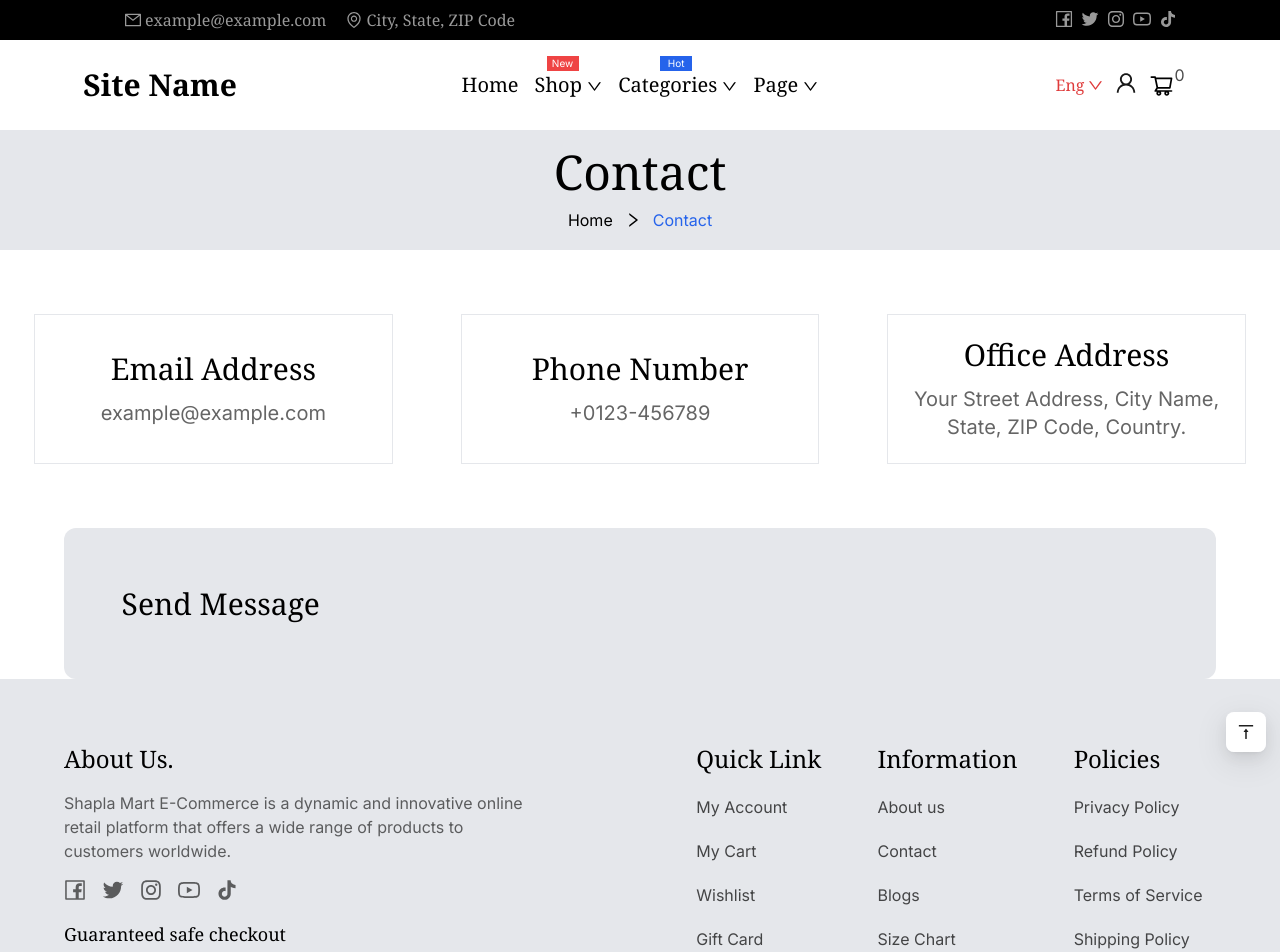
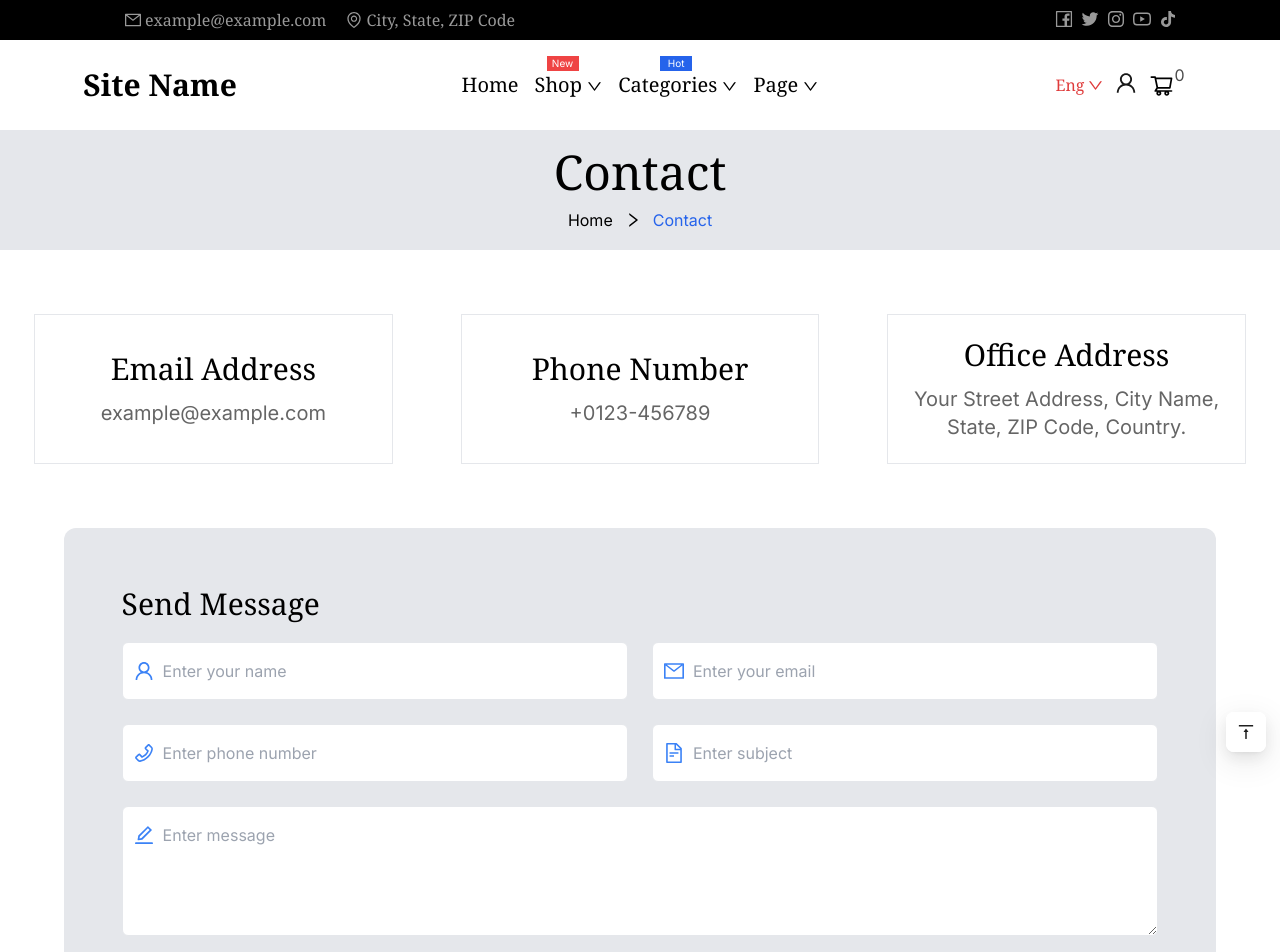
Before and after one commit to akashsdk/shaplamart, a Next.js app: page /contact in a window 1280 px wide. Shown: the top 952 px of the page. Built offline with nearby package versions, Linux system fonts and the light colour scheme.

Commit message:
Update page.tsx

```diff
--- a/src/app/contact/page.tsx
+++ b/src/app/contact/page.tsx
@@ -1,5 +1,6 @@
 "use client";
 import React from "react";
+import { UserOutlined, MailOutlined, PhoneOutlined, FileTextOutlined, EditOutlined } from "@ant-design/icons";
 import HeaderCart from "../card/HeaderCart";
 
 const Contact: React.FC = () => {
@@ -17,24 +18,97 @@ const Contact: React.FC = () => {
           </div>
 
           <div className="w-[90%] tablet:w-[28%] mt-4 tablet:mt-0 h-[150px] border flex flex-col justify-center items-center">
-            <p className="text-2xl tablet:text-3xl font-medium font-serif">Phone Number</p>
+            <p className="text-2xl tablet:text-3xl font-medium font-serif">
+              Phone Number
+            </p>
             <p className="text-xl opacity-60 mt-3">+0123-456789</p>
           </div>
 
           <div className="w-[90%] tablet:w-[28%] mt-4 tablet:mt-0 h-[150px] border flex flex-col justify-center items-center">
-            <p className="text-2xl tablet:text-3xl font-medium font-serif">Office Address</p>
+            <p className="text-2xl tablet:text-3xl font-medium font-serif">
+              Office Address
+            </p>
             <p className="text-xl opacity-60 mt-3 text-center">
-              Your Street Address,
-              City Name, State,
-              ZIP Code, Country.
+              Your Street Address, City Name, State, ZIP Code, Country.
             </p>
           </div>
         </div>
 
+        {/* Input Fields */}
         <div className="w-[90%] h-auto mt-5 tablet:mt-16 ml-[5%] bg-gray-200 rounded-xl">
           <div className="p-[5%]">
-            <p className="text-2xl tablet:text-3xl font-medium font-serif">Send Message</p>
+            <p className="text-2xl tablet:text-3xl font-medium font-serif">
+              Send Message
+            </p>
 
+            <div className="mt-5 grid grid-cols-1 tablet:grid-cols-2 gap-6">
+              {/* Name Field */}
+              <div className="relative">
+                <input
+                  type="text"
+                  placeholder="Enter your name"
+                  className="w-full p-4 pl-10 border rounded-md focus:outline-none focus:ring-1 focus:ring-blue-500"
+                />
+
+                <span className="absolute left-3 top-4 text-xl text-blue-500">
+                  <UserOutlined />
+                </span>
+              </div>
+
+              {/* Email Field */}
+              <div className="relative">
+                <input
+                  type="email"
+                  placeholder="Enter your email"
+                  className="w-full p-4 pl-10 border rounded-md focus:outline-none focus:ring-1 focus:ring-blue-500"
+                />
+                <span className="absolute left-3 top-4 text-xl text-blue-500">
+                  <MailOutlined />
+                </span>
+              </div>
+
+              {/* Phone Number */}
+              <div className="relative">
+                <input
+                  type="text"
+                  placeholder="Enter phone number"
+                  className="w-full p-4 pl-10 border rounded-md focus:outline-none focus:ring-1 focus:ring-blue-500"
+                />
+                <span className="absolute left-3 top-4 text-xl text-blue-500">
+                  <PhoneOutlined />
+                </span>
+              </div>
+
+              {/* Subject Field */}
+              <div className="relative">
+                <input
+                  type="text"
+                  placeholder="Enter subject"
+                  className="w-full p-4 pl-10 border rounded-md focus:outline-none focus:ring-1 focus:ring-blue-500"
+                />
+                <span className="absolute left-3 top-4 text-xl text-blue-500">
+                  <FileTextOutlined />
+                </span>
+              </div>
+
+              {/* Message Field */}
+              <div className="col-span-2 relative">
+                <textarea
+                  placeholder="Enter message"
+                  className="w-full p-4 pl-10 border rounded-md focus:outline-none focus:ring-1 focus:ring-blue-500"
+                  rows={4}
+                />
+                <span className="absolute left-3 top-4 text-xl text-blue-500">
+                  <EditOutlined />
+                </span>
+              </div>
+            </div>
+
+            <div className="mt-5">
+              <button className="bg-blue-500 text-white px-6 py-3 rounded-md hover:bg-blue-600">
+                Submit
+              </button>
+            </div>
           </div>
         </div>
       </div>
```
